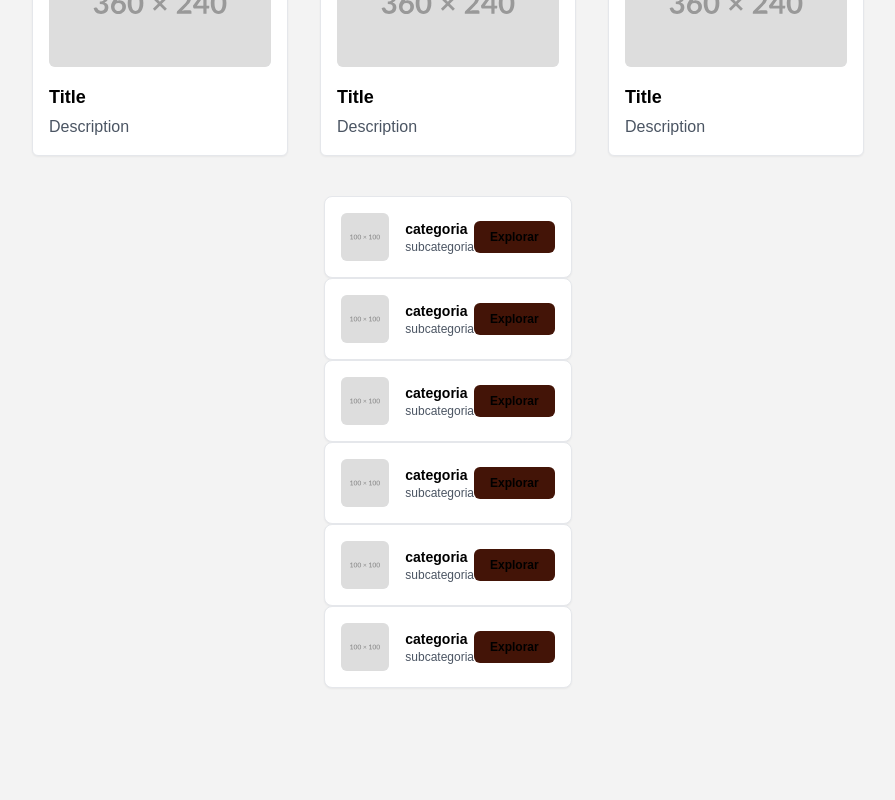
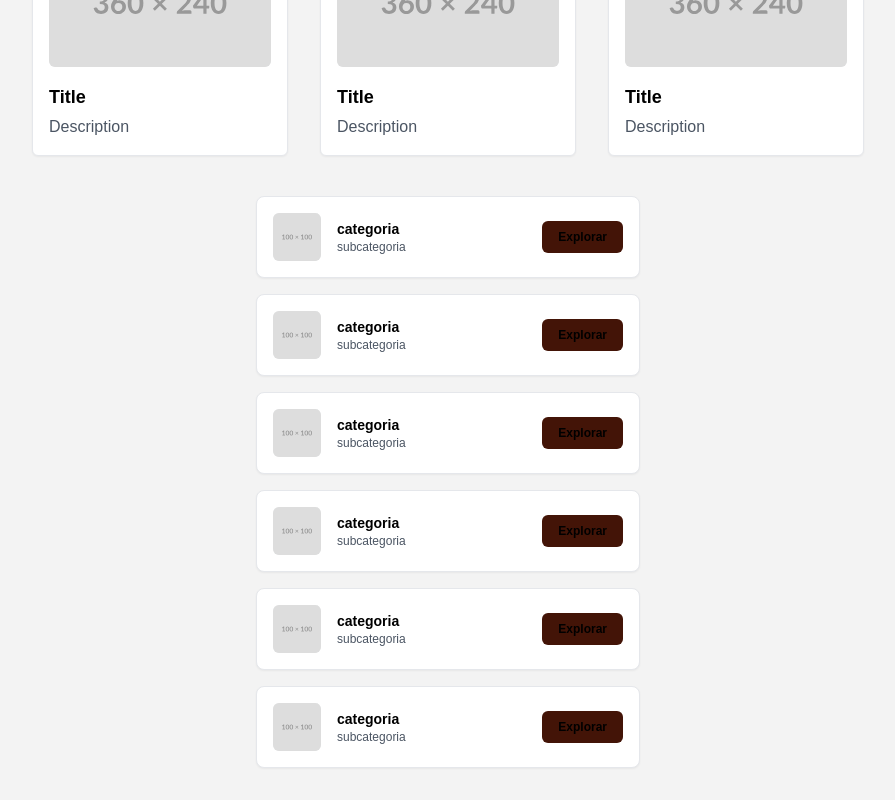
Before and after one commit to Albericoeduardo/Crong-frontend, a Next.js app: page / in a window 1280 px wide. Shown: the part 816-1616 px from the top of the page, without its empty margins (192-1087 px from the left). Before the commit the page ends 1584 px from the top, so only its background shows below. Built offline with nearby package versions, Linux system fonts and the light colour scheme.

Commit message:
refactor: improve layout and styling of CategoryCard and CategorySection components

```diff
--- a/src/app/components/CategoryCard.tsx
+++ b/src/app/components/CategoryCard.tsx
@@ -10,7 +10,7 @@ interface CategoryCardProps {
 
 const CategoryCard: React.FC<CategoryCardProps> = ({ imageSrc, category, subCategory }) => {
   return (
-    <div className="flex items-center justify-between border rounded-lg shadow-sm p-4 bg-white w-full max-w-md">
+    <div className="flex md:flex-row items-center justify-between border rounded-lg shadow-sm p-4 bg-white w-full min-w-72 sm:min-w-96">
       <div className="flex items-center">
       <div className="w-12 h-12 bg-gray-100 rounded-md overflow-hidden mr-4">
         <Image
--- a/src/app/layout/CategorySection.tsx
+++ b/src/app/layout/CategorySection.tsx
@@ -35,7 +35,7 @@ const CategorySection = () => {
     },
   ]
   return (
-    <div>
+    <div className='flex flex-col gap-4'>
       {categories.map((category, index) => {
         return (
           <CategoryCard
```
Lines whose indentation alone changed are shown as unchanged.
